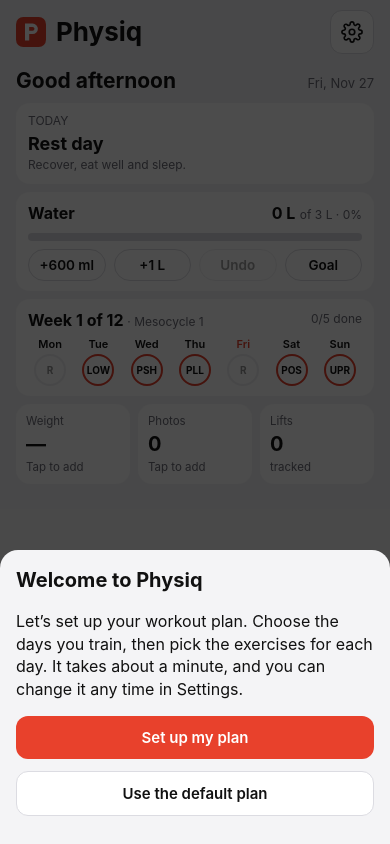
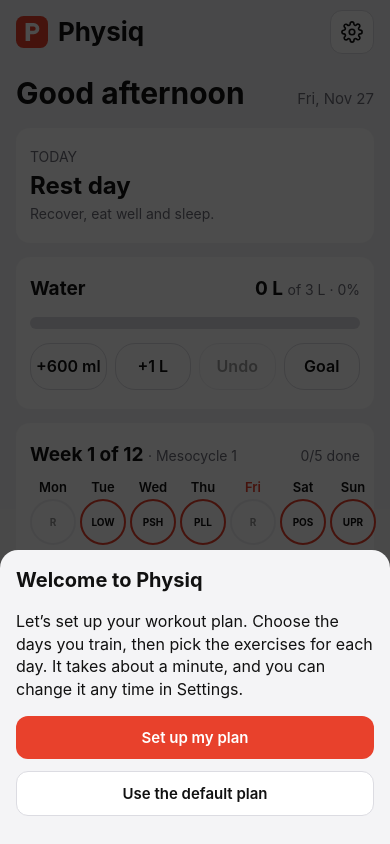
Before and after one commit to ahmedwarwar8-oss/First-project-, a plain HTML site: page index.html in a window 390 px wide. Drawn offline with Linux system fonts and the light colour scheme.

Commit message:
Home: scale with screen height instead of shrinking everything
Cards, text and day circles grow on tall screens and stay compact on small
ones, so Home fills the screen without scrolling from iPhone SE to large
iPhones. The page no longer scrolls a few pixels, which slid the header
under the status bar.

Co-Authored-By: Claude Opus 5.5 <noreply@anthropic.com>
Claude-Session: https://claude.ai/code/session_01BmhSTE34anLSwdXMhhG592

```diff
--- a/index.html
+++ b/index.html
@@ -123,26 +123,32 @@ nav button i{display:flex;justify-content:center;font-style:normal;margin-bottom
 .brand{display:flex;align-items:center;gap:10px}
 .logo{width:34px;height:34px;flex:0 0 auto;display:block}
 header{min-height:62px}
-/* compact Home: fits one screen */
+/* Home: fills one screen, scaling with its height (compact on small phones, roomier on tall ones) */
+html{background:var(--bg)}
 header{padding:10px 16px 4px;min-height:52px}
-.logo{width:30px;height:30px}
-body{padding-bottom:calc(66px + env(safe-area-inset-bottom,0px))}
-.hm .ex{padding:10px 12px;margin-bottom:8px}
-.hgr{display:flex;align-items:baseline;justify-content:space-between;margin:0 0 8px}
-.hgr h2{margin:0;font-size:21px}
+.logo{width:32px;height:32px}
+body{min-height:0;padding-bottom:calc(66px + env(safe-area-inset-bottom,0px))}
+.hm .ex{padding:clamp(8px,calc(3.6vh - 11px),20px) 14px;margin-bottom:clamp(7px,calc(2.2vh - 5px),16px)}
+.hgr{display:flex;align-items:baseline;justify-content:space-between;margin:clamp(0px,calc(2vh - 11px),10px) 0 clamp(6px,calc(2.6vh - 8px),18px)}
+.hgr h2{margin:0;font-size:clamp(20px,calc(4.4vh - 5px),30px)}
+.hgr .sub{font-size:clamp(13px,1.9vh,15px)}
 .htd{display:flex;align-items:center;justify-content:space-between;gap:12px}
-.htd h3{font-size:18px;margin:1px 0}
-.htd .btn{width:auto;padding:10px 20px;flex:0 0 auto}
-.hm .meta{margin:0}
-.hwt .wbar{height:8px;margin:8px 0}
-.hm .wbtns .chip{padding:7px 0;font-size:13.5px}
-.hm .days{margin-top:6px}
-.hm .dd b{width:32px;height:32px;line-height:28px;margin-top:3px}
-.hm .stats{grid-template-columns:1fr 1fr 1fr;gap:8px}
-.hm .stat{padding:9px 10px}
-.hm .stat .v{font-size:20px;margin:1px 0}
+.htd h3{font-size:clamp(17px,calc(3.4vh - 2px),24px);margin:2px 0}
+.htd .btn{width:auto;padding:clamp(9px,calc(2.4vh - 4px),15px) 22px;flex:0 0 auto}
+.hm .meta{margin:0;font-size:clamp(12px,1.75vh,14px)}
+.hwt .exh b:first-child{font-size:clamp(16px,2.3vh,19px)}
+.hwt .exh span>b{font-size:clamp(17px,calc(4vh - 5px),26px)}
+.hwt .wbar{height:clamp(7px,calc(1.6vh - 2px),12px);margin:clamp(7px,calc(2.4vh - 6px),15px) 0}
+.hm .wbtns .chip{padding:clamp(6px,calc(2.3vh - 7px),13px) 0;font-size:clamp(13px,1.95vh,16px)}
+.hm .exh>b{font-size:clamp(16px,2.3vh,19px)}
+.hm .days{margin-top:clamp(5px,calc(2vh - 6px),13px)}
+.hm .dd{font-size:clamp(11px,1.6vh,13px)}
+.hm .dd b{width:clamp(30px,calc(6.4vh - 7px),46px);height:clamp(30px,calc(6.4vh - 7px),46px);line-height:normal;display:flex;align-items:center;justify-content:center;margin-top:4px}
+.hm .stats{grid-template-columns:1fr 1fr 1fr;gap:clamp(8px,1.4vh,12px)}
+.hm .stat{padding:clamp(8px,calc(3.2vh - 10px),18px) 12px}
+.hm .stat .v{font-size:clamp(19px,calc(4.4vh - 6px),30px);margin:2px 0}
 .hm .stat .v small{font-size:12px;font-weight:600}
-.hm .stat .l{font-size:11.5px;white-space:nowrap;overflow:hidden;text-overflow:ellipsis}
+.hm .stat .l{font-size:clamp(11.5px,1.7vh,13.5px);white-space:nowrap;overflow:hidden;text-overflow:ellipsis}
 .wbar{height:10px;border-radius:6px;background:var(--line);overflow:hidden;margin:10px 0}
 .wbar div{height:100%;background:#2b8fd6;border-radius:6px;transition:width .3s}
 .wbtns{display:flex;gap:8px}
--- a/sw.js
+++ b/sw.js
@@ -1,6 +1,6 @@
 // Service worker: lets the app open with no internet connection.
 // Bump VERSION whenever you change index.html or other files so phones pick up the update.
-const VERSION = "progress-v30";
+const VERSION = "progress-v31";
 const FILES = [
   "./",
   "./index.html",
```
Also changed, not shown: 1 other file.
